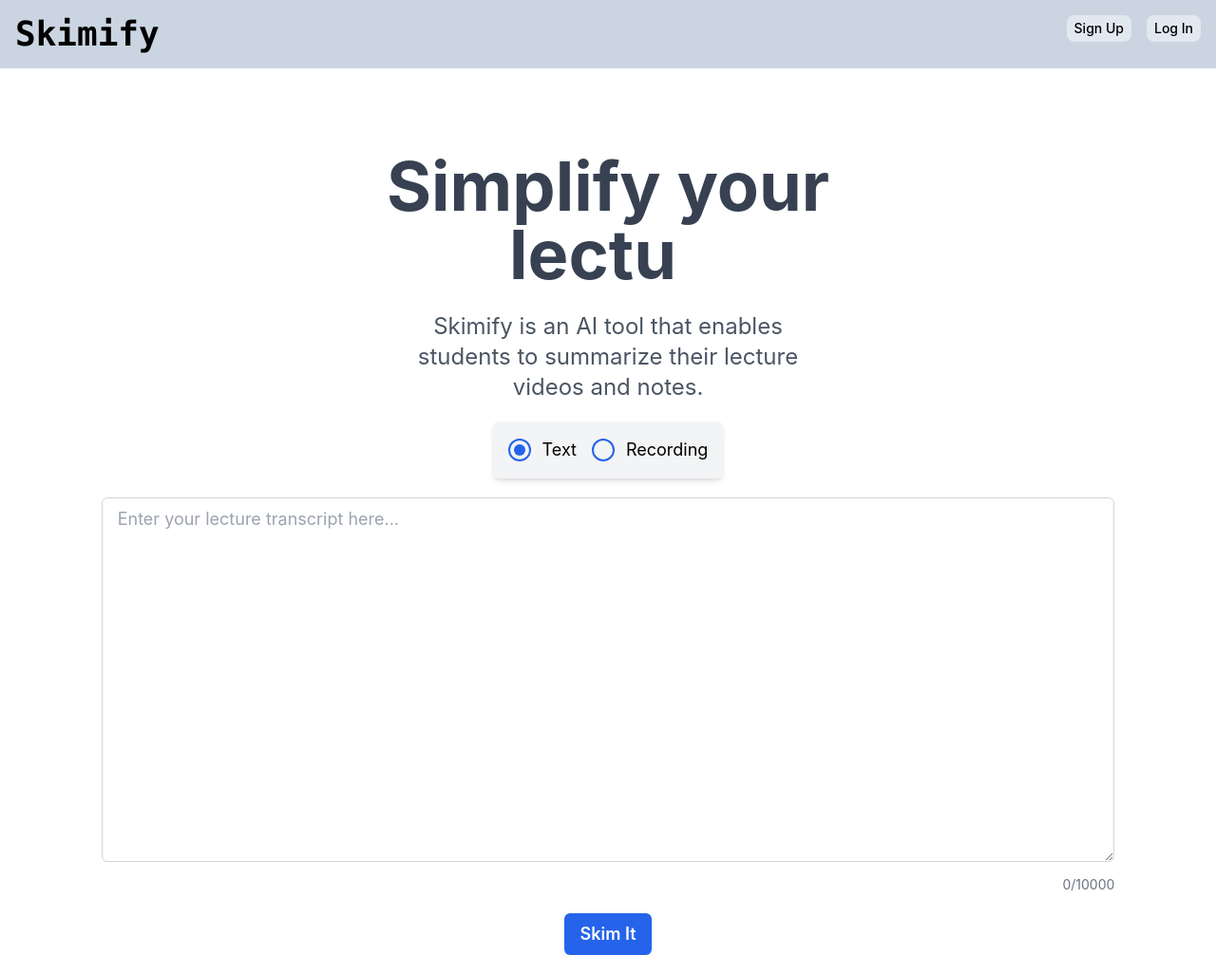
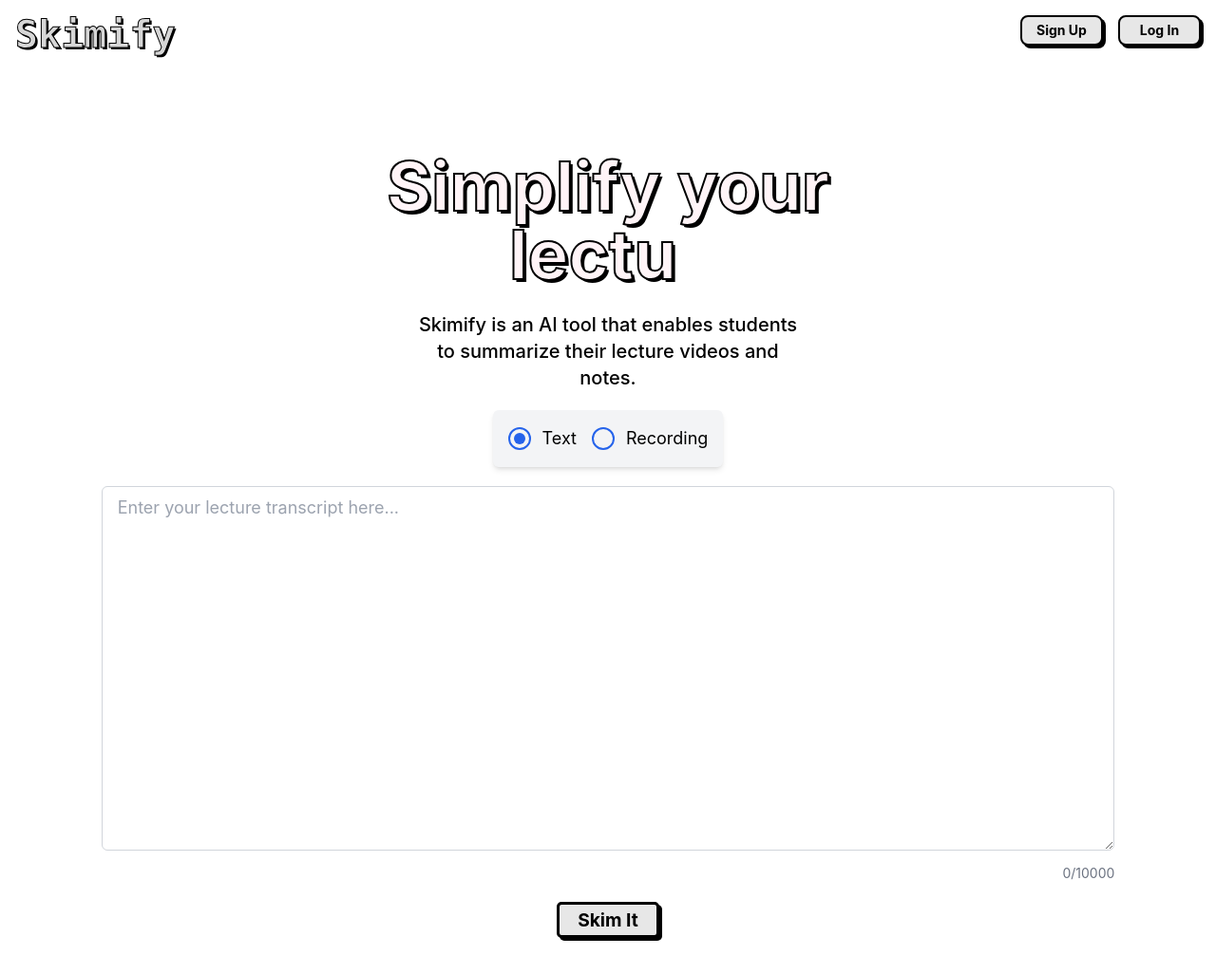
Before and after one commit to z-pl/Skimify, a React (Create React App) app in the folder my-app/: page / in a window 1280 px wide. Shown: the whole page at 95% size. Built offline with nearby package versions, Linux system fonts and the light colour scheme.

Commit message:
added user auth

```diff
--- a/my-app/src/Components/Canvas/GraphForce.tsx
+++ b/my-app/src/Components/Canvas/GraphForce.tsx
@@ -154,7 +154,7 @@
         elementsSelectable={false}
         defaultViewport={{ x: window.innerWidth / 2, y: window.innerHeight / 2, zoom: 0.5 }}
       >
-        <Background className='bg-red-100'  variant={BackgroundVariant.Dots} gap={25} />
+        <Background className='bg-slate-100'  variant={BackgroundVariant.Dots} gap={25} />
       </ReactFlow>
   )
 })
--- a/my-app/src/Components/Form.tsx
+++ b/my-app/src/Components/Form.tsx
@@ -1,8 +1,29 @@
 import * as React from 'react';
 import { motion } from "framer-motion";
+import { useState } from 'react';
+import { loginUser } from '../apis/UserAPI';
+import tokenStore from '../mobx/stores/TokenStore';
+import { useNavigate } from 'react-router-dom';
 
 export default function Form() {
+  const navigate = useNavigate();
+
+  const[email, setEmail] = useState("");
+  const [password, setPassword] = useState("")
+
+  const handleSubmit = async (event) => {
+    event.preventDefault()
+    try {
+      const res = await loginUser({email: email, password: password})
+      tokenStore.saveToken(res.access_token);
+
+      navigate("/")
+    } catch (err) {
+      console.log(err.message)
+    }
+  }
     return (
+      <form onSubmit={handleSubmit}>
         <div className="bg-white px-10 py-20 rounded-3xl">
             <h1 className='text-5xl font-semibold'>Skimify</h1>
             <div className='mt-3'>
@@ -15,7 +36,7 @@
                     <input
                         className='w-full border-2 border-gray-100 rounded-xl p-4 mt-1 bg-transparent'
                         placeholder='Enter your email'
-
+                        onChange={(e) => setEmail(e.target.value)}
                     />
                 </div>
                 <div>
@@ -24,6 +45,7 @@
                         className='w-full border-2 border-gray-100 rounded-xl p-4 mt-1 bg-transparent'
                         placeholder='Enter your password'
                         type='password'
+                        onChange={(e) => setPassword(e.target.value)}
                     />
                 </div>
                 <div className='mt-8 flex justify-between items-center'>
@@ -38,14 +60,10 @@
                 </div>
 
                 <div className='mt-8 flex flex-col gap-y-4'>
-                    <motion.button whileHover={{scale: 1.02}} whileTap={{scale: 0.99}} className='py-3 bg-blue-500 rounded-xl text-white text-lg font-bold'>Sign In</motion.button>
+                    <motion.button type='submit' whileHover={{scale: 1.02}} whileTap={{scale: 0.99}} className='py-3 bg-blue-500 rounded-xl text-white text-lg font-bold'>Sign In</motion.button>
                 </div>
-
-
-
-
             </div>
         </div>
-
+      </form>
     )
 }
--- a/my-app/src/Components/LandingHeader.tsx
+++ b/my-app/src/Components/LandingHeader.tsx
@@ -16,9 +16,9 @@
 
   }
 
-  return (
+    return (
     <div className="p-2  flex flex-col items-center gap-6">
-      <div className="text-7xl break-words font-bold text-gray-700 w-6/12 text-center">
+      <div className=" font-roboto landing-header-text text-7xl break-words font-bold  w-6/12 text-center">
         Simplify your {'  '}
         {
           <Typewriter
@@ -33,7 +33,7 @@
         }
       </div>
 
-      <div className="text-2xl w-4/12 text-center text-gray-600">
+      <div className="landing-subheader-text text-xl w-4/12 text-center">
         Skimify is an AI tool that enables students to summarize their lecture videos and notes.
       </div>
 
--- a/my-app/src/Components/NavItems.tsx
+++ b/my-app/src/Components/NavItems.tsx
@@ -1,18 +1,45 @@
-import {Link} from "react-router-dom";
+import {Link, useNavigate} from "react-router-dom";
+import tokenStore from "../mobx/stores/TokenStore";
+import { logoutUser } from "../apis/UserAPI";
+export function NavItems() {
+  const navigate = useNavigate();
 
-export function NavItems() {
+  const userLoggedIn = tokenStore.getToken()
+
+  const handleLogout = async (event) => {
+    event.preventDefault()
+
+    const res = await logoutUser(tokenStore.getToken())
+    tokenStore.removeToken()
+    navigate("/")
+  }
   return (
     <ul className="flex gap-4">
+      {!userLoggedIn ? ( // TODO: change
+        <>
           <li>
-        <button className="border bg-slate-200 border-black border-0 py-1 px-2 rounded-lg text-sm font-medium">
+            <button className="nav-item  border-black border-2 py-1 px-2 rounded-lg text-sm font-medium">
             <Link to={"/create-account"}>Sign Up</Link>
             </button>
           </li>
           <li>
-        <button className="border bg-slate-200 border-black border-0 py-1 px-2 rounded-lg text-sm font-medium">
+            <button className="nav-item  border-black border-2 py-1 px-2 rounded-lg text-sm font-medium">
                 <Link to={"/login"}>Log In</Link>
               </button>
           </li>
+        </>
+      ) : (
+        <>
+          <li>
+            <button
+              className="nav-item  border-black border-2 py-1 px-2 rounded-lg text-sm font-medium"
+              onClick={handleLogout}
+            >
+              Log Out
+            </button>
+          </li>
+        </>
+      )}
     </ul>
   )
 }
--- a/my-app/src/Components/Navbar.tsx
+++ b/my-app/src/Components/Navbar.tsx
@@ -3,8 +3,8 @@
 export function Navbar() {
 
   return (
-    <nav className="flex justify-between content-end p-4 bg-slate-300">
-      <div className= "text-black font-mono font-bold text-4xl text-center">Skimify</div>
+    <nav className="flex justify-between content-end p-4 bg-white">
+      <div className= "nav-logo  stroke-black font-roboto font-mono font-bold text-4xl text-center">Skimify</div>
       <NavItems></NavItems>
     </nav>
   )
--- a/my-app/src/Components/TextVideo.tsx
+++ b/my-app/src/Components/TextVideo.tsx
@@ -117,7 +117,7 @@
         whileHover={{ scale: 1.02 }}
         whileTap={{ scale: 0.99 }}
         onClick={handleSkimItClick}
-        className="px-4 py-2 text-lg font-semibold text-white bg-blue-600 rounded-md hover:bg-blue-500 focus:outline-none focus:ring-2 focus:ring-blue-400 focus:ring-opacity-75"
+        className="skim-it-btn"
       >
         Skim It
       </motion.button>
--- /dev/null
+++ b/my-app/src/apis/UserAPI.ts
@@ -0,0 +1,55 @@
+import axios from "axios";
+
+const apiUrls = {
+  registerUser: "http://127.0.0.1:5000/register",
+  loginUser: "http://127.0.0.1:5000/login",
+  logoutUser: "http://127.0.0.1:5000/logout",
+  refresh: "http://127.0.0.1:5000/refresh"
+}
+
+
+const registerUser = async (user) => {
+  try {
+
+    const res = await axios.post(apiUrls.registerUser, {
+      username: user.username,
+      email: user.email,
+      password: user.password
+    });
+
+  } catch (err) {
+    throw new Error(err.response.data.message)
+  }
+}
+
+const loginUser = async (user) => {
+  try {
+
+    const res = await axios.post(apiUrls.loginUser, {
+      email: user.email,
+      password: user.password
+    });
+
+    return res.data;
+  } catch (err) {
+    throw new Error(err.response.data.message)
+  }
+}
+
+const logoutUser = async (token) => {
+  try {
+    const res = await axios.post(apiUrls.logoutUser, {
+
+      }, {
+        headers: {
+          Authorization: 'Bearer ' + token
+        }
+      }
+    );
+    console.log(res)
+  } catch (err) {
+    throw new Error(err.response.data.message)
+  }
+}
+
+export {registerUser, loginUser, logoutUser}
--- a/my-app/src/index.css
+++ b/my-app/src/index.css
@@ -2,6 +2,8 @@
 @tailwind components;
 @tailwind utilities;
 
+@import url('https://fonts.googleapis.com/css2?family=Roboto:wght@100;300;400;500;700&display=swap');
+@import url('https://fonts.googleapis.com/css2?family=Inter:wght@400;500;600&display=swap');
 body {
   margin: 0;
   font-family: -apple-system, BlinkMacSystemFont, 'Segoe UI', 'Roboto', 'Oxygen',
@@ -16,7 +18,68 @@
     monospace;
 }
 
+.nav-logo {
+  -webkit-text-stroke: 1px black;
+  font-weight: bold;
+  font-size: 40px;
+  color: #D7D7D7;
+  text-shadow: 2px 2px black;
+}
 
+.nav-item {
+  font-family: 'Inter', sans-serif;
+  font-weight: bold;
+  background-color: #E7E7E7;
+  box-shadow: 3px 3px black;
+  width: 87px;
+  animation: shiftButtonUp 0.2s ease-in-out;
+  position: relative;
+}
+
+.nav-item:hover {
+  animation: shiftButtonDown 0.2s ease-in-out;
+  animation-fill-mode: forwards;
+
+}
+
+@keyframes shiftButtonDown {
+  from {
+    box-shadow: 3px 3px black;
+    top: 0px;
+    left: 0px;
+  }
+
+  to {
+    box-shadow: 0px 0px black;
+    top: 2px;
+    left: 2px;
+  }
+}
+
+@keyframes shiftButtonUp {
+  from {
+    box-shadow: 0px 0px black;
+    top: 2px;
+    left: 2px;
+  }
+
+  to {
+    box-shadow: 3px 3px black;
+    top: 0px;
+    left: 0px;
+  }
+}
+
+.landing-header-text {
+  color:#FFF4F7 ;
+  text-shadow: 3px 3px black;
+  -webkit-text-stroke: 2px black;
+
+}
+
+.landing-subheader-text {
+  font-weight: 500;
+}
 div.node {
   padding: 10px;
   width: 22rem;
@@ -43,6 +106,25 @@
   animation: fadein 0.3s ease-in-out;
   animation-fill-mode: forwards;
 }
+
+.skim-it-btn {
+  font-family: 'Inter', sans-serif;
+  font-weight: bold;
+  background-color: #E7E7E7;
+  box-shadow: 3px 3px black;
+  border: 3px solid black;
+  font-size: 1.2rem;
+  border-radius: 5px;
+  padding: 0.1rem 1.2rem;
+  animation: shiftButtonUp 0.1s ease-in-out;
+  position: relative;
+}
+.skim-it-btn:hover {
+  animation: shiftButtonDown 0.1s ease-in-out;
+  animation-fill-mode: forwards;
+}
+
+
 
 @keyframes typing {
   from { width: 0 }
@@ -109,11 +191,11 @@
 
 }
 .node-summary {
-  background-color: #FFDB58 !important;
+  background-color: white !important;
 }
 
 .node-dotpoint {
-  background-color: #ffe588 !important;
+  background-color: white !important;
 }
 
 .node:hover {
--- /dev/null
+++ b/my-app/src/mobx/stores/TokenStore.tsx
@@ -0,0 +1,26 @@
+import { makeAutoObservable } from "mobx";
+
+class TokenStore {
+  token = null
+
+  constructor(){
+    makeAutoObservable(this)
+  }
+
+  saveToken(userToken) {
+    localStorage.setItem('token', userToken)
+    this.token = userToken
+  }
+
+  removeToken() {
+    localStorage.removeItem('token')
+    this.token = null
+  }
+
+  getToken() {
+    this.token = localStorage.getItem('token') || null;
+    return this.token
+  }
+}
+
+export default new TokenStore()
```
Also changed, not shown: my-app/src/Components/CreateForm.tsx (+49 -42 lines). Lines whose indentation alone changed are shown as unchanged.
